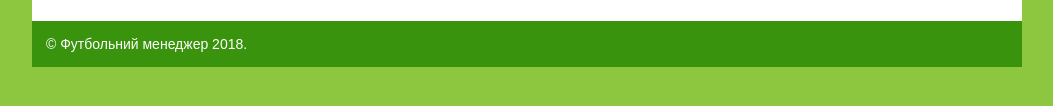
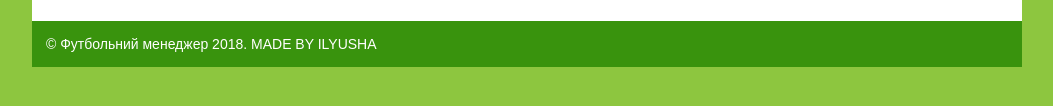
Before and after one commit to ilysha10/bandit, a plain HTML site: page index.html in a window 1280 px wide. Shown: the part 660-766 px from the top of the page, without its empty margins (113-1166 px from the left). Drawn offline with Linux system fonts and the light colour scheme.

Commit message:
copyright changed

```diff
--- a/index.html
+++ b/index.html
@@ -46,7 +46,9 @@
             </div>
         </div>
         <div class="clear"></div>
-        <p class="footer">&copy; Футбольний менеджер 2018.</p>
+        <p class="footer">&copy; Футбольний менеджер 2018.
+            MADE BY ILYUSHA
+        </p>
     </div>
 </body>
 </html>
```
